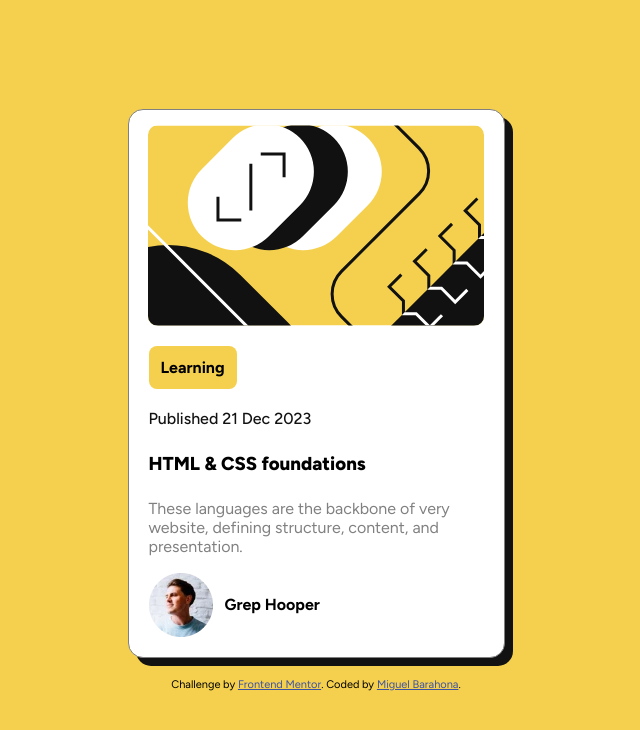
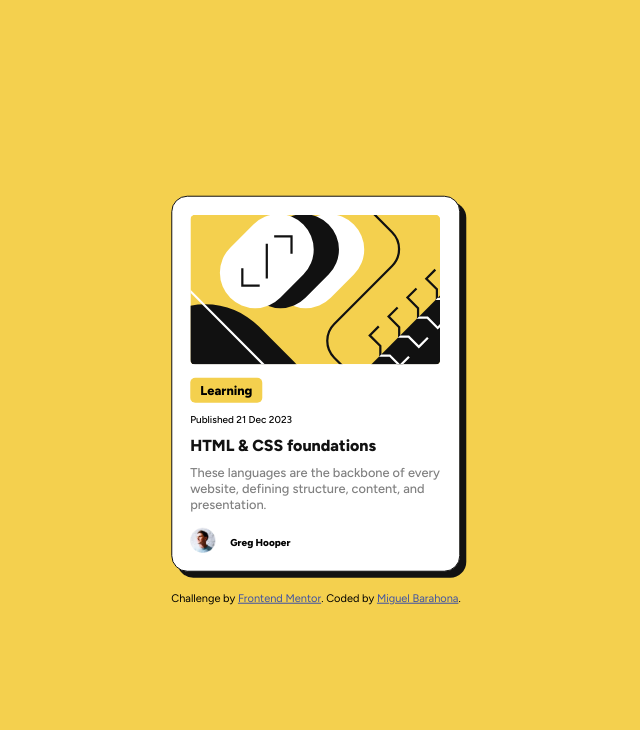
Before and after one commit to miguel0920/Front_Mentor_Blog_Card, a plain HTML site: page index.html in a window 1280 px wide. Shown: the whole page, without its empty margins (324-964 px from the left). Drawn offline with Linux system fonts and the light colour scheme.

Commit message:
adjust html and apply styles

```diff
--- a/assets/styles/style.css
+++ b/assets/styles/style.css
@@ -5,77 +5,96 @@
   --black: hsl(0, 0%, 7%);
 }
 
-body {
-  font-family: "Figtree", sans-serif;
+* {
   padding: 0;
   margin: 0;
-  background-color: var(--primary-yellow);
-  width: 100%;
-  height: 100vh;
-  display: grid;
-  place-content: center;
+  box-sizing: border-box;
 }
 
-section {
-  width: 375px;
-  border-radius: 15px;
-  border: 1px solid var(--grey);
-  background-color: var(--white);
-  box-shadow: 8px 8px 0 0 var(--black);
+body {
+  font-size: 62.5%;
+  background-color: var(--primary-yellow);
 }
 
-.cart-img {
-  display: grid;
-  place-content: center;
-  margin: 15px 0 0 0;
+main {
+  font-family: "Figtree", sans-serif;
+  position: absolute;
+  top: 50%;
+  left: 50%;
+  transform: translate(-50%, -50%);
 }
 
-.cart-img img {
-  border-radius: 10px;
-  margin-bottom: 16px;
+.main-container-card {
+  width: 100%;
+  min-width: 220px;
+  border: 1px solid var(--black);
+  border-radius: 16px;
+  padding: 18px;
+  background: var(--white);
+  box-shadow: var(--black) 6px 6px;
 }
 
-.cart-content {
-  display: flex;
-  flex-direction: column;
-  margin: 0 20px 0;
+.main-container--logo img {
+  width: 250px;
+  border-radius: 5px;
 }
 
-.cart-content p span {
-  font-weight: bold;
-  background: var(--primary-yellow);
-  padding: 12px;
-  border-radius: 8px;
+.main-container-card--info {
+  min-width: 220px;
+  width: 250px;
 }
 
-.cart-content h1 {
-  font-weight: 800;
-  margin: 8px 0 8px 0;
+.main-container-card--info .main-container-card--tag {
+  margin: 15px 0px 15px 0;
 }
 
-.cart-content > p:nth-child(2){
-  color: var(--black);
-  font-weight: 500;
+.main-container-card--info .main-container-card--tag span {
+  font-weight: 800;
+  background-color: var(--primary-yellow);
+  padding: 5px 10px;
+  border-radius: 5px;
+  font-size: 0.8rem;
 }
 
-.cart-content h1:hover {
-  color: var(--primary-yellow);
-  cursor: pointer;
+.main-container-card--info h1 {
+  font-size: 1rem;
+  font-weight: 800;
+  margin-bottom: 10px;
+  color: var(--black);
 }
 
-.cart-content .cart-description{
-  color: var(--grey);
+.main-container-card--info h1:hover {
+  cursor: pointer;
+  color: var(--primary-yellow);
 }
 
-.cart-content figure{
-  display: flex;
-  align-items: center;
-  margin: 0 0 20px;
+.main-container-card--publicationDate {
+  font-weight: 500;
+  margin-bottom: 10px;
 }
 
-.cart-content figure p{
-  margin-left: 12px;
-  font-weight: bold;
+.main-container-card--info .card-description {
+  color: var(--grey);
+  font-weight: 500;
+  line-height: 1rem;
+  font-size: 0.8rem;
+  margin-bottom: 15px;
+}
+
+.main-container--avatar {
+  height: 25px;
+  position: relative;
+  background-image: url("/assets/images/image-avatar.webp");
+  background-repeat: no-repeat;
+  background-size: contain;
+  background-position: left;
+}
+
+.main-container--avatar span {
+  position: absolute;
+  left: calc(16%);
+  top: 8px;
+  font-weight: 800;
 }
 
 .attribution {
@@ -83,6 +102,7 @@ section {
   font-size: 11px;
   text-align: center;
 }
+
 .attribution a {
   color: hsl(228, 45%, 44%);
 }
--- a/index.html
+++ b/index.html
@@ -21,27 +21,29 @@
     <link rel="stylesheet" href="./assets/styles/style.css" />
   </head>
   <body>
-    <section>
-      <figure class="cart-img">
+    <main role="main">
+      <section class="main-container-card">
+        <figure class="main-container--logo">
           <img src="./assets/images/illustration-article.svg" alt="cart" />
         </figure>
-      <article class="cart-content">
-        <p><span>Learning</span></p>
-        <p>Published 21 Dec 2023</p>
+        <div class="main-container-card--info">
+          <p class="main-container-card--tag"><span>Learning</span></p>
+          <p class="main-container-card--publicationDate">
+            Published 21 Dec 2023
+          </p>
           <h1>HTML & CSS foundations</h1>
 
-        <p class="cart-description">
-          These languages are the backbone of very website, defining structure,
-          content, and presentation.
+          <p class="card-description">
+            These languages are the backbone of every website, defining
+            structure, content, and presentation.
           </p>
 
-        <figure>
-          <img src="/assets/images/image-avatar.webp" alt="avatar" />
-          <p>Grep Hooper</p>
-        </figure>
-      </article>
+          <div class="main-container--avatar">
+            <span>Greg Hooper</span>
+          </div>
+        </div>
       </section>
-
+      <section>
         <div class="attribution">
           Challenge by
           <a href="https://www.frontendmentor.io?ref=challenge" target="_blank"
@@ -51,5 +53,7 @@
             >Miguel Barahona</a
           >.
         </div>
+      </section>
+    </main>
   </body>
 </html>
```
Lines whose indentation alone changed are shown as unchanged.
